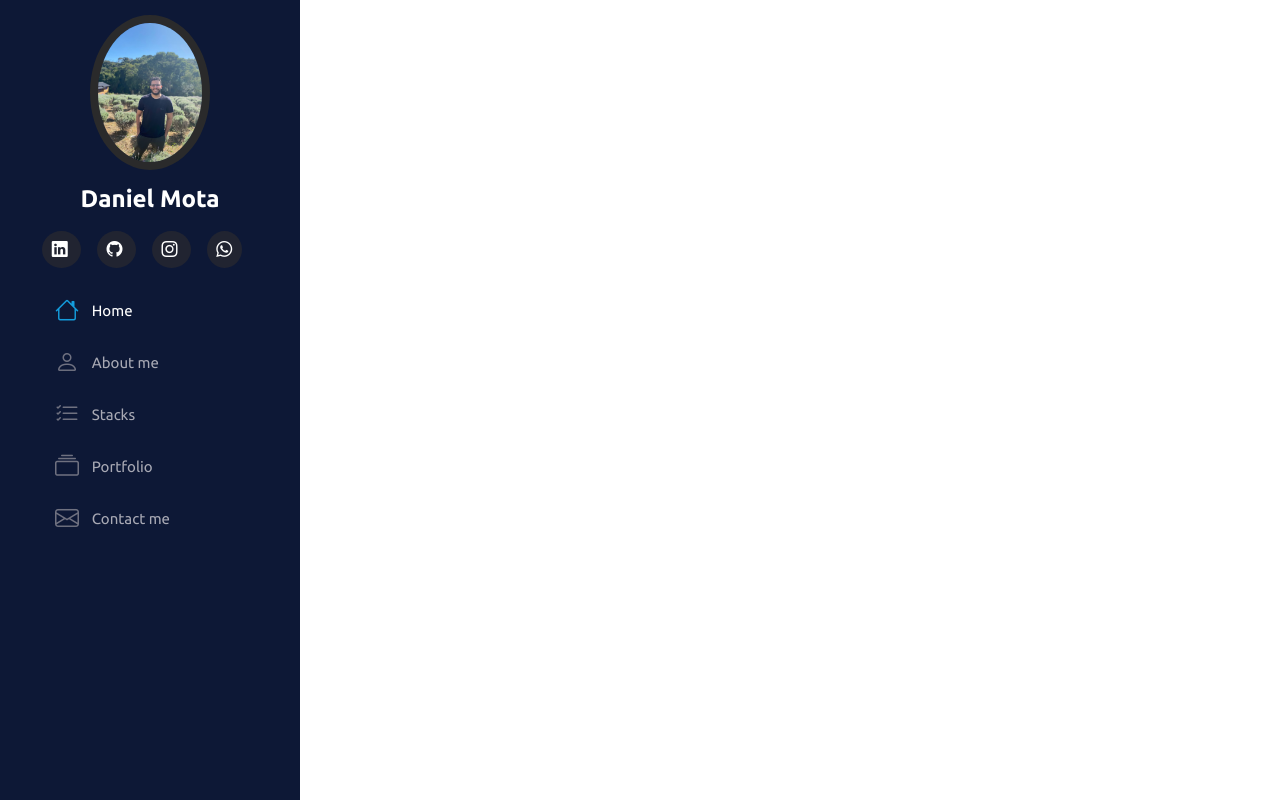
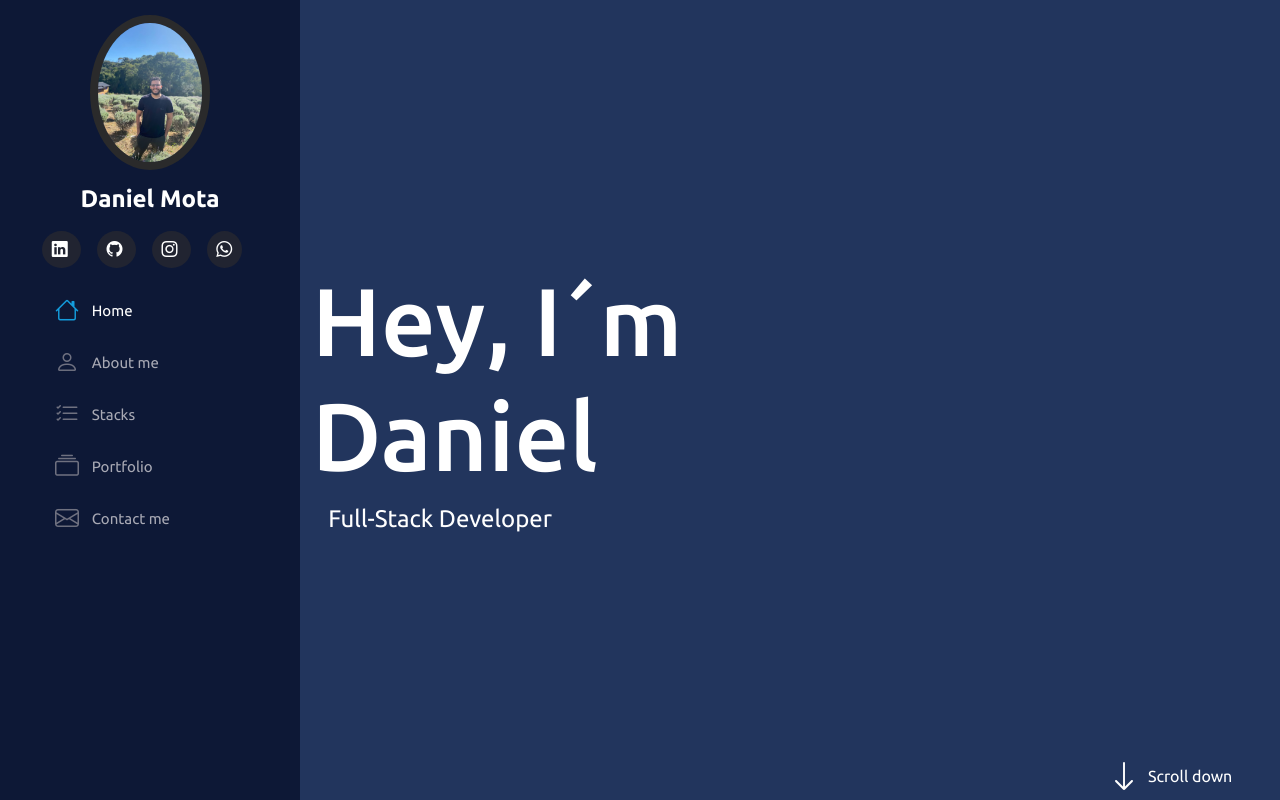
Before and after one commit to danmota96/portfolio, a Flask app: page / in a window 1280 px wide. Run offline with Flask 2, Linux system fonts and the light colour scheme; some libraries are stand-ins or nearby versions.

Commit message:
feat(main): implement home

```diff
--- a/static/style.css
+++ b/static/style.css
@@ -86,3 +86,39 @@ body {
 .nav-menu li:hover > a i {
   color: #149ddd;
 }
+
+#main {
+  margin-left: 300px;
+}
+
+section#home {
+  background-color: #22355D;
+  background-repeat: no-repeat;
+  background-size: cover;
+  background-attachment: fixed;
+  background-position: center;
+  width: 100%;
+  height: 100vh;
+}
+
+section#home h2 {
+  font-size: 6rem;
+}
+
+section#home span#subtitle {
+  margin-right: 8rem;
+  font-size: 1.5rem;
+}
+
+.text-shadow {
+  text-shadow: 4px 4px 10px  #0000;
+}
+
+section#home div#scroll {
+  width: 10rem;
+}
+
+section#home div#scroll a {
+  text-decoration: none;
+  color: #fff;
+}
--- a/templates/index.html
+++ b/templates/index.html
@@ -15,11 +15,11 @@
 <body>
   <aside id="header">
     <section class="profile">
-      <img src="../static/img/profile.jpg" alt="Daniel´s photo" />
+      <img src="../static/img/profile.jpg" alt="Daniels photo" />
       <h1>Daniel Mota</h1>
       <div class="social-links mt-4 text-center">
 
-        <a target="_blank" https://www.linkedin.com/in/danmota96/">
+        <a target="_blank" hreft="https://www.linkedin.com/in/danmota96/">
           <i class="bi bi-linkedin"></i>
         </a>
 
@@ -60,10 +60,29 @@
               <a class="nav-link" href="#contact"><i class="bi bi-envelope" aria-hidden="true"></i> Contact me</a>
           </li>
       </ul>
-  </nav>
+      </nav>
 
     </nav>
+
   </aside>
+
+  <main id="main">
+
+    <section id="home" class="row m-0 p-0">
+      <div class="col-md-5 d-flex justify-content-center align-items-center flex-column">
+          <h2 class="text-white text-shadow">Hey, I´m Daniel</h2>
+          <span id="subtitle" class="text-white text-shadow">Full-Stack Developer</span>
+      </div>
+
+      <div class="col-md-7 d-flex justify-content-end align-items-end">
+          <div id="scroll" class="d-flex align-items-center">
+              <i class="bi bi-arrow-down text-white pe-2 fs-2" aria-hidden="true"></i>
+              <a href="#more">Scroll down</a>
+          </div>
+
+      </div>
+
+  </main>
   <script src="../static/bootstrap/js/bootstrap.bundle.min.js"></script>
   <script src="../static/script.js"></script>
 </body>
```
